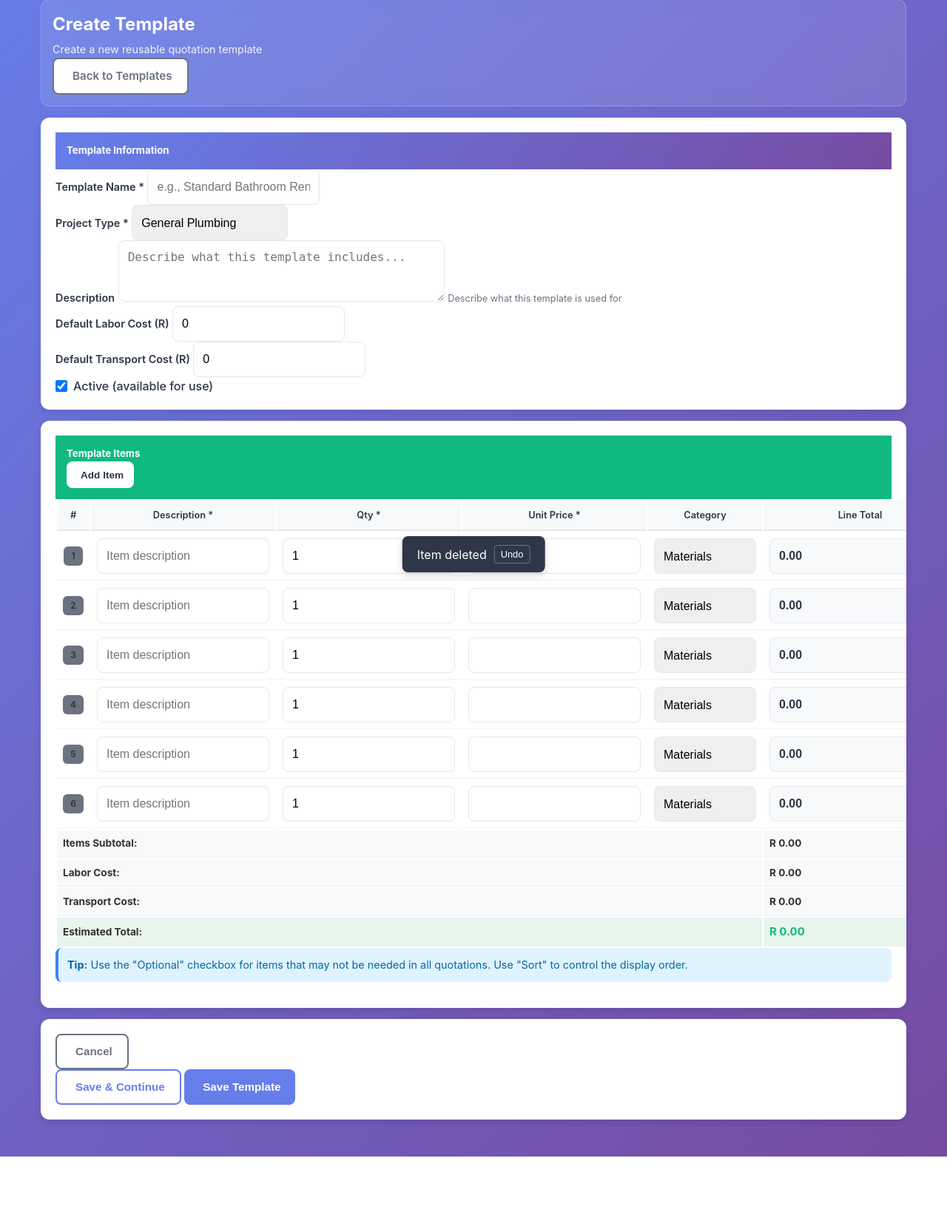
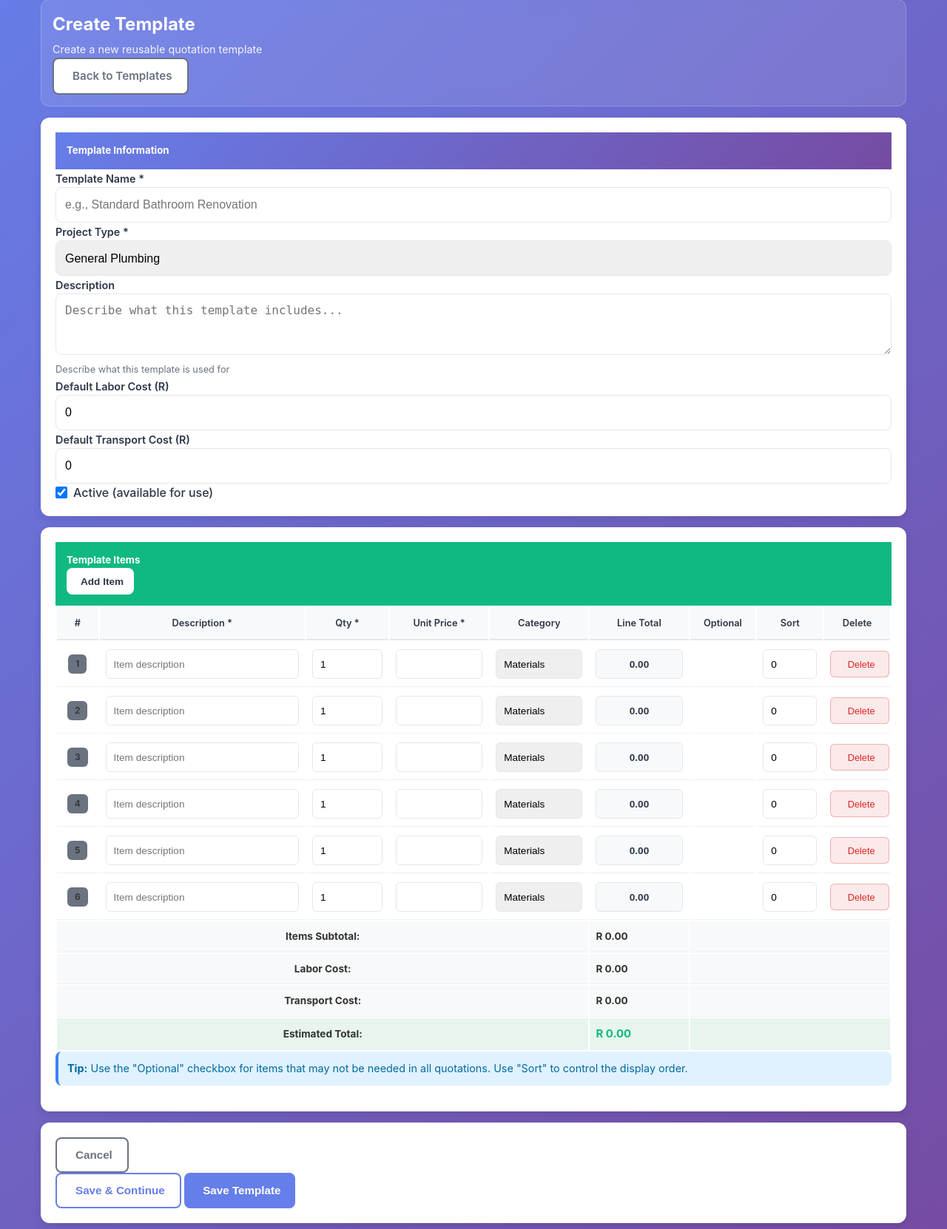
Before and after one commit to DevJoymanu/Plumbot_v1, a Django app: page /templates/create/ in a window 1280 px wide. Shown: the part 106-1768 px from the top of the page at 74% size. Before the commit the page ends 1670 px from the top, so only its background shows below. Run offline with Django 5.2, Linux system fonts and the light colour scheme; the visitor is signed in with stand-in values (Sample User, id 1); some libraries are stand-ins or nearby versions.

Commit message:
template_tab_36

```diff
--- a/bot/templates/create_quotation_template.html
+++ b/bot/templates/create_quotation_template.html
@@ -92,6 +92,8 @@
         transition: all 0.2s;
         min-height: 48px;
         /* Better touch target */
+        width: 100%;
+        /* Ensure full width */
     }
 
     .form-control:focus,
@@ -133,6 +135,10 @@
     .table {
         margin-bottom: 0;
         font-size: 0.85rem;
+        width: 100%;
+        /* Ensure table takes full width */
+        table-layout: fixed;
+        /* Consistent column widths */
     }
 
     .table thead {
@@ -142,13 +148,14 @@
     .table th {
         font-weight: 600;
         color: var(--dark);
-        padding: 10px 8px;
+        padding: 12px 8px;
         border-bottom: 2px solid #e5e7eb;
         font-size: 0.8rem;
+        vertical-align: middle;
     }
 
     .table td {
-        padding: 8px;
+        padding: 10px 8px;
         vertical-align: middle;
         border-bottom: 1px solid #f0f0f0;
     }
@@ -190,6 +197,8 @@
         background: #f8f9fa !important;
         font-weight: 600;
         color: var(--dark);
+        width: 100%;
+        text-align: center;
     }
 
     .btn {
@@ -312,6 +321,8 @@
         font-weight: 500;
         gap: 4px;
         cursor: pointer;
+        width: 100%;
+        /* Full width within table cell */
     }
 
     .delete-btn:hover {
@@ -328,29 +339,81 @@
         font-size: 0.9rem;
     }
 
-    /* Undo button styles */
-    .undo-btn {
-        background: rgba(59, 130, 246, 0.1);
-        border: 1px solid rgba(59, 130, 246, 0.3);
-        color: var(--info);
-        padding: 8px 12px;
-        border-radius: 6px;
-        transition: all 0.2s ease;
-        display: inline-flex;
-        align-items: center;
-        justify-content: center;
-        min-height: 36px;
-        min-width: 36px;
-        font-size: 0.8rem;
-        font-weight: 500;
-        gap: 4px;
-        cursor: pointer;
+    /* Table column width fixes for proper horizontal layout */
+    .table th:nth-child(1),
+    .table td:nth-child(1) {
+        width: 5%;
+        /* # column */
+        text-align: center;
     }
 
-    .undo-btn:hover {
-        background: var(--info);
-        color: white;
-        transform: scale(1.05);
+    .table th:nth-child(2),
+    .table td:nth-child(2) {
+        width: 25%;
+        /* Description column */
+    }
+
+    .table th:nth-child(3),
+    .table td:nth-child(3) {
+        width: 10%;
+        /* Qty column */
+    }
+
+    .table th:nth-child(4),
+    .table td:nth-child(4) {
+        width: 12%;
+        /* Unit Price column */
+    }
+
+    .table th:nth-child(5),
+    .table td:nth-child(5) {
+        width: 12%;
+        /* Category column */
+    }
+
+    .table th:nth-child(6),
+    .table td:nth-child(6) {
+        width: 12%;
+        /* Line Total column */
+        text-align: center;
+    }
+
+    .table th:nth-child(7),
+    .table td:nth-child(7) {
+        width: 8%;
+        /* Optional column */
+        text-align: center;
+    }
+
+    .table th:nth-child(8),
+    .table td:nth-child(8) {
+        width: 8%;
+        /* Sort column */
+    }
+
+    .table th:nth-child(9),
+    .table td:nth-child(9) {
+        width: 8%;
+        /* Delete column */
+        text-align: center;
+    }
+
+    /* Form inputs within table */
+    .table input[type="text"],
+    .table input[type="number"],
+    .table select {
+        width: 100%;
+        min-height: 40px;
+        padding: 8px 10px;
+        border: 1px solid #e5e7eb;
+        border-radius: 6px;
+        font-size: 0.85rem;
+    }
+
+    .table input[type="checkbox"] {
+        width: 18px;
+        height: 18px;
+        margin: 0 auto;
     }
 
     /* Mobile-specific styles */
@@ -374,18 +437,26 @@
             border: 1px solid #dee2e6;
             border-radius: 8px;
             overflow-x: auto;
+            -webkit-overflow-scrolling: touch;
+            /* Smooth scrolling on iOS */
+        }
+
+        /* Reset table layout for mobile */
+        .table {
+            table-layout: auto;
+            min-width: 800px;
+            /* Ensure table doesn't get too narrow */
         }
 
         .table th,
         .table td {
             white-space: nowrap;
-            min-width: 70px;
         }
 
         .table th:nth-child(2),
         /* Description */
         .table td:nth-child(2) {
-            min-width: 120px;
+            min-width: 150px;
         }
 
         .btn {
@@ -437,8 +508,7 @@
         }
 
         /* Adjust delete button for mobile */
-        .delete-btn,
-        .undo-btn {
+        .delete-btn {
             min-height: 40px;
             min-width: 40px;
             padding: 10px;
@@ -490,6 +560,11 @@
             min-height: 32px;
             padding: 6px;
         }
+
+        .table {
+            min-width: 700px;
+            /* Slightly smaller min-width for very small screens */
+        }
     }
 
     /* Desktop-specific enhancements */
@@ -500,6 +575,12 @@
 
         .table tbody tr:hover .delete-btn {
             background: rgba(220, 38, 38, 0.15);
+        }
+
+        /* Ensure proper horizontal alignment on desktop */
+        .table-responsive {
+            overflow-x: visible;
+            /* No horizontal scroll on desktop */
         }
     }
 
@@ -558,37 +639,6 @@
         background-color: #f0f4ff !important;
         transform: translateY(-1px);
         box-shadow: 0 2px 4px rgba(0, 0, 0, 0.05);
-    }
-
-    /* Toast notification for undo */
-    .undo-toast {
-        position: fixed;
-        bottom: 20px;
-        left: 50%;
-        transform: translateX(-50%) translateY(100px);
-        background: var(--dark);
-        color: white;
-        padding: 12px 20px;
-        border-radius: 8px;
-        box-shadow: 0 4px 12px rgba(0, 0, 0, 0.15);
-        z-index: 1050;
-        transition: transform 0.3s ease;
-        display: flex;
-        align-items: center;
-        gap: 10px;
-    }
-
-    .undo-toast.show {
-        transform: translateX(-50%) translateY(0);
-    }
-
-    .undo-toast button {
-        background: transparent;
-        border: 1px solid rgba(255, 255, 255, 0.3);
-        color: white;
-        padding: 4px 8px;
-        border-radius: 4px;
-        font-size: 0.8rem;
     }
 </style>
 {% endblock %}
@@ -678,15 +728,15 @@
                             <table class="table table-hover" id="itemsTable">
                                 <thead>
                                     <tr>
-                                        <th style="width: 5%;">#</th>
-                                        <th style="width: 25%;">Description *</th>
-                                        <th style="width: 10%;">Qty *</th>
-                                        <th style="width: 12%;">Unit Price *</th>
-                                        <th style="width: 12%;" class="d-none d-md-table-cell">Category</th>
-                                        <th style="width: 12%;">Line Total</th>
-                                        <th style="width: 8%;" class="d-none d-sm-table-cell">Optional</th>
-                                        <th style="width: 8%;" class="d-none d-md-table-cell">Sort</th>
-                                        <th style="width: 10%;">Delete</th>
+                                        <th>#</th>
+                                        <th>Description *</th>
+                                        <th>Qty *</th>
+                                        <th>Unit Price *</th>
+                                        <th class="d-none d-md-table-cell">Category</th>
+                                        <th>Line Total</th>
+                                        <th class="d-none d-sm-table-cell">Optional</th>
+                                        <th class="d-none d-md-table-cell">Sort</th>
+                                        <th>Delete</th>
                                     </tr>
                                 </thead>
                                 <tbody id="itemsTableBody">
@@ -709,12 +759,14 @@
                                         <td class="d-none d-md-table-cell">
                                             {{ item_form.category }}
                                         </td>
-                                        <td>
+                                        <td class="text-center">
                                             <input type="text" class="form-control form-control-sm line-total" readonly
                                                 value="0.00">
                                         </td>
                                         <td class="text-center d-none d-sm-table-cell">
-                                            {{ item_form.is_optional }}
+                                            <div class="d-flex justify-content-center">
+                                                {{ item_form.is_optional }}
+                                            </div>
                                         </td>
                                         <td class="d-none d-md-table-cell">
                                             {{ item_form.sort_order }}
@@ -788,17 +840,7 @@
     </div>
 </div>
 
-<!-- Undo Toast Notification -->
-<div class="undo-toast" id="undoToast">
-    <span>Item deleted</span>
-    <button type="button" id="undoButton">Undo</button>
-</div>
-
 <script>
-    // Store last deleted row for undo functionality
-    let lastDeletedRow = null;
-    let lastDeletedRowId = null;
-
     document.addEventListener('DOMContentLoaded', function () {
         // Calculate line totals and grand total
         function calculateTotals() {
@@ -856,54 +898,23 @@
             return activeItems > 0;
         }
 
-        // Show undo toast
-        function showUndoToast() {
-            const toast = document.getElementById('undoToast');
-            toast.classList.add('show');
-
-            // Auto hide after 5 seconds
-            setTimeout(() => {
-                hideUndoToast();
-            }, 5000);
-        }
-
-        // Hide undo toast
-        function hideUndoToast() {
-            const toast = document.getElementById('undoToast');
-            toast.classList.remove('show');
-        }
-
         // Delete row function
         function deleteRow(rowId) {
             const row = document.getElementById('row-' + rowId);
             const deleteCheckbox = row.querySelector('input[type="checkbox"][id$="DELETE"]');
 
             if (deleteCheckbox) {
-                // Store for undo
-                lastDeletedRow = row;
-                lastDeletedRowId = rowId;
-
                 deleteCheckbox.checked = !deleteCheckbox.checked;
 
                 if (deleteCheckbox.checked) {
                     row.classList.add('deleted-row');
-                    showUndoToast();
                 } else {
                     row.classList.remove('deleted-row');
-                    hideUndoToast();
                 }
 
                 calculateTotals();
                 updateItemNumbers();
                 checkMinimumItems();
-            }
-        }
-
-        // Undo delete function
-        function undoDelete() {
-            if (lastDeletedRow && lastDeletedRowId) {
-                deleteRow(lastDeletedRowId);
-                hideUndoToast();
             }
         }
 
@@ -921,9 +932,6 @@
                 deleteRow(rowId);
             });
         });
-
-        // Attach event listener to undo button
-        document.getElementById('undoButton').addEventListener('click', undoDelete);
 
         // Attach event listeners to all quantity and price inputs
         document.querySelectorAll('input[id$="quantity"], input[id$="unit_price"], input[id$="default_labor_cost"], input[id$="default_transport_cost"]').forEach(function (input) {
```
Also changed, not shown: bot/templates/edit_quotation_template.html (+121 -113 lines).
